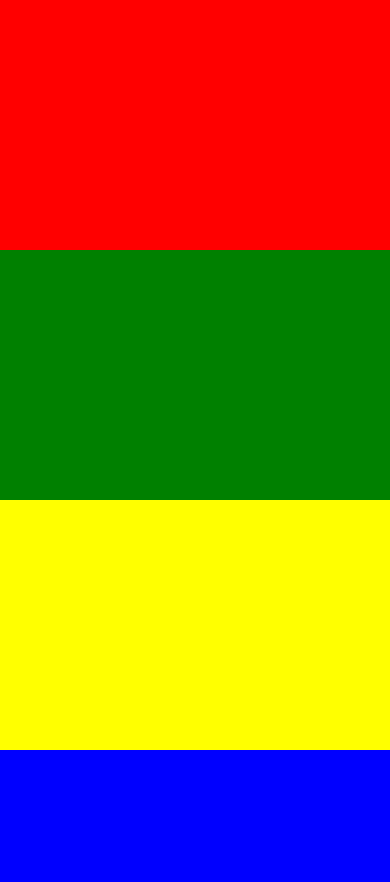
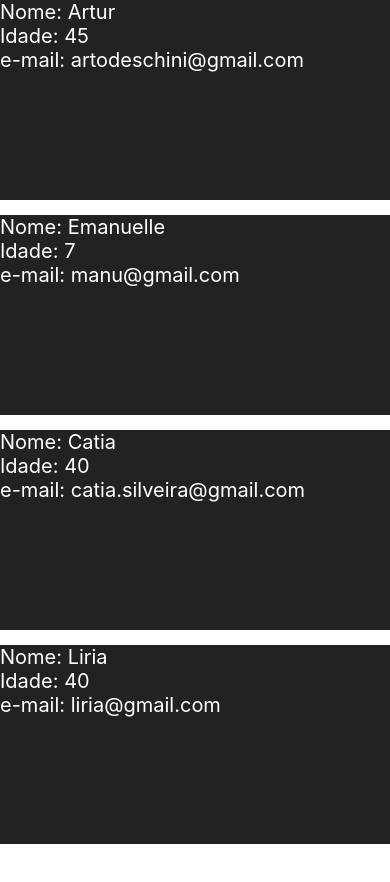
Before and after one commit to artodeschini/myReactNaticeApp, a React Native app: screen / in a window 390 px wide. Shown: the top 882 px of the page. After the commit the page ends 844 px from the top, so only its background shows below. Built offline with nearby package versions, Linux system fonts and the light colour scheme.

Commit message:
FlatList para paginacao

```diff
--- a/App.js
+++ b/App.js
@@ -1,29 +1,57 @@
 import React, { Component } from "react";
-import { View, StyleSheet, ScrollView } from 'react-native'
+import { View, Text, StyleSheet, FlatList } from 'react-native'
 
 
 class App extends Component {
 
   constructor(props) {
     super(props);
+
+    this.state = {
+      feed: [
+        {id: '1', nome: "Artur", idade: 45, email: "artodeschini@gmail.com"},
+        {id: '2', nome: "Emanuelle", idade: 7, email: "manu@gmail.com"},
+        {id: '3', nome: "Catia", idade: 40, email: "catia.silveira@gmail.com"},
+        {id: '4', nome: "Liria", idade: 40, email: "liria@gmail.com"},
+        {id: '5', nome: "Estevan", idade: 47, email: "estevan@gmail.com"},
+        {id: '6', nome: "Camila", idade: 40, email: "camila@gmail.com"},
+        {id: '7', nome: "Fred", idade: 2, email: "fredred@gmail.com"},
+        {id: '8', nome: "Leticia", idade: 45, email: "leticai@gmail.com"},
+        {id: '9', nome: "Otavio", idade: 47, email: "octavios@gmail.com"},
+        {id: '10', nome: "Heloisa", idade: 8, email: "helo@gmail.com"}
+      ]
+    };
   }
 
-  //<ScrollView
-  //  scrollEnable={true}> por padrao é true se quiser disabilitar o scroll passo false
-  //  showsVerticalScrollIndicator={false} remove a barrinha de scroll do nosso app
-  //  horizontal={true} faz o scrol na horizontal
   render(){
     return(
-      <View >
-        <ScrollView showsVerticalScrollIndicator={false}>
-          <View style={styles.box1}></View>
-          <View style={styles.box2}></View>
-          <View style={styles.box3}></View>
-          <View style={styles.box4}></View>
-        </ScrollView>
+      <View style={styles.container}>
+        <FlatList
+          data={this.state.feed}
+          keyExtractor={(item) => item.id}
+          renderItem={ ({item}) => <Pessoa dados={item}/> }
+          ></FlatList>
       </View>
     );
   }
+}
+
+class Pessoa extends Component {
+  render() {
+    return(
+      <View style={styles.areaPessoa}>
+        <Text style={styles.textoPessoa}>
+          Nome: {this.props.dados.nome}
+        </Text>
+        <Text style={styles.textoPessoa}>
+          Idade: {this.props.dados.idade}
+        </Text>
+        <Text style={styles.textoPessoa}>
+          e-mail: {this.props.dados.email}
+        </Text>
+      </View>
+    )
+  };
 }
 
 const styles = StyleSheet.create({
@@ -32,25 +60,17 @@ const styles = StyleSheet.create({
     flex: 1
   },
 
-  box1: {
-    backgroundColor: 'red',
-    height: 250,
+  areaPessoa: {
+    backgroundColor: "#222",
+    height: 200,
+    marginBottom: 15
   },
 
-  box2: {
-    backgroundColor: 'green',
-    height: 250,
-  },
+  textoPessoa: {
+    color: '#FFF',
+    fontSize: 20
+  }
 
-  box3: {
-    backgroundColor: 'yellow',
-    height: 250,
-  },
-
-  box4: {
-    backgroundColor: 'blue',
-    height: 250,
-  }
 });
 
 export default App;
```
